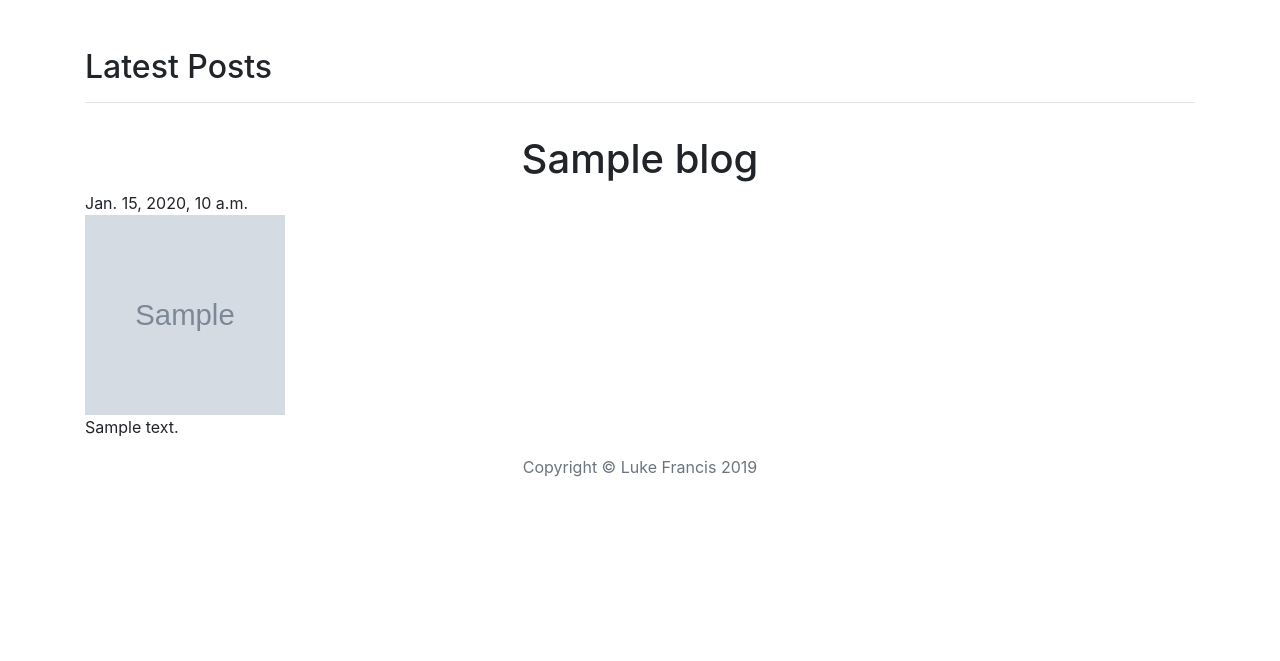
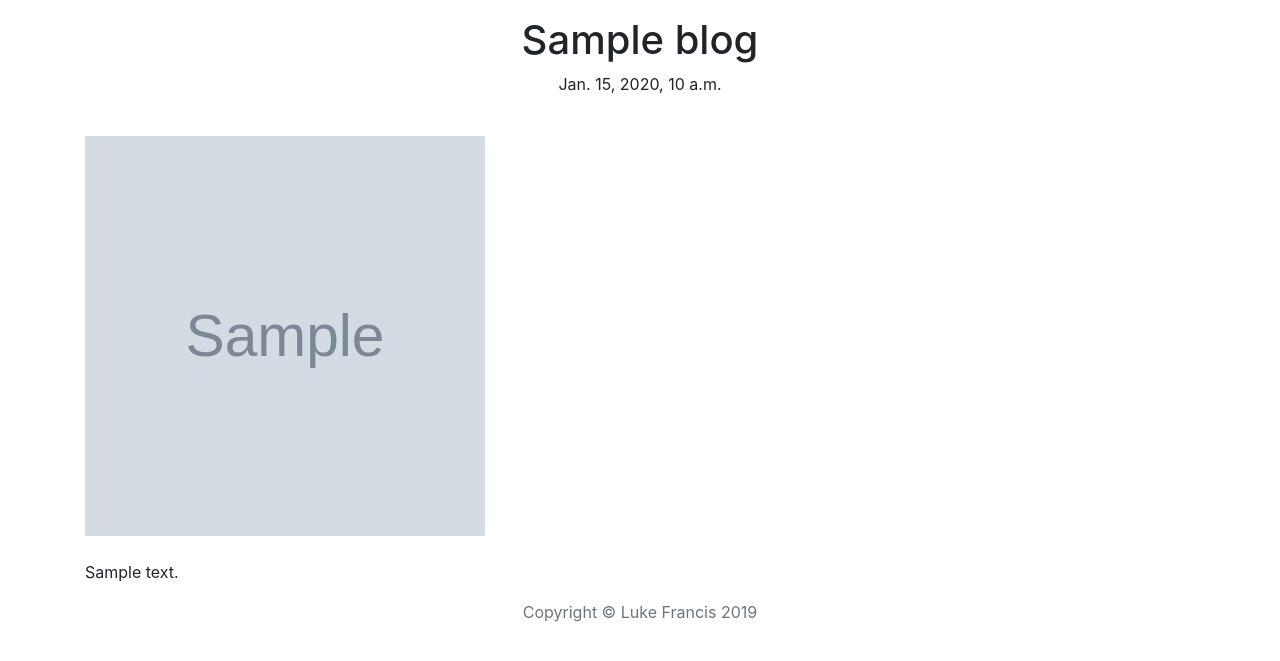
Before and after one commit to lukefrancis5/portfolio, a Django app: template blog/templates/blog/detail.html in a window 1280 px wide. Shown: the part 56-717 px from the top of the page. Run offline with Django 3.2, Linux system fonts and the light colour scheme; the template is opened without the code that fills it: most values are stand-ins (such as "Sample title", 1, 10 or a date in 2020); grey boxes marked "Sample" are stand-in pictures; data that the repository does not hold is empty; some libraries are stand-ins or nearby versions.

Commit message:
centered pub_date

```diff
--- a/blog/templates/blog/detail.html
+++ b/blog/templates/blog/detail.html
@@ -48,19 +48,14 @@
 
 <main role="main">
 	<div class="container">
+
+ 	<h1 class="text-center pt-3">{{ blog.title }}</h1>
+ 	<p class="text-center">{{ blog.pub_date }}</p>
+ 	<br/>
+ 	<img src=" {{ blog.image.url }}" height=400 width=400/>
  	<br/>
  	<br/>
- 	<h2>Latest Posts</h2>
- 	<div>
- 	<hr/>
-
-
- 	<h1 class="text-center pt-3">{{ blog.title }}</h1>
- 	{{ blog.pub_date_pretty }}
- 	<br/>
- 	<img src=" {{ blog.image.url }}"} height=200 width=200/>
- 	<br/>
- 	<p>{{ blog.summary }}</p>
+ 	<p>{{ blog.body }}</p>
 
 
 </main>
```
